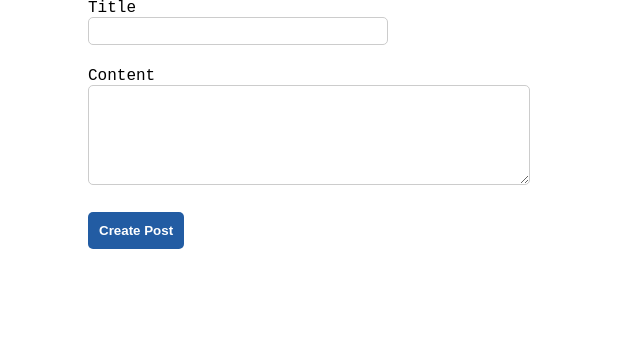
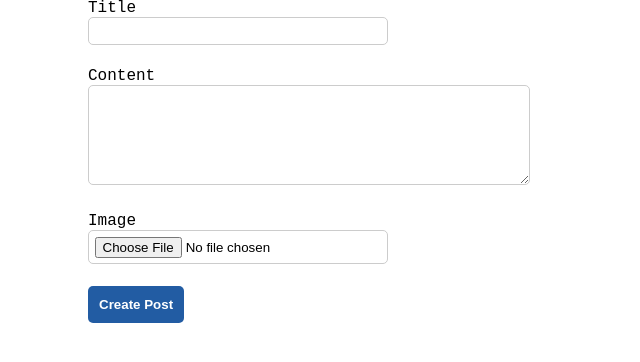
Before and after one commit to jamoore4579/Moore_Test_Site, a Node server app: page /dashboard/newpost in a window 1280 px wide. Shown: the part 152-514 px from the top of the page, without its empty margins (0-640 px from the left). Run offline with Node 20, Linux system fonts and the light colour scheme; some libraries are stand-ins or nearby versions.

Commit message:
update files

```diff
--- a/views/new-posts.handlebars
+++ b/views/new-posts.handlebars
@@ -10,6 +10,10 @@
             <label for="post-text">Content</label>
             <textarea name="post-text"></textarea>
         </div>
+        <div>
+            <label for="post-img">Image</label>
+            <input type="file" id="myFile" name="filename">
+        </div>
         <button type="submit" class="btn">Create Post</button>
     </form>
 </section>
```
